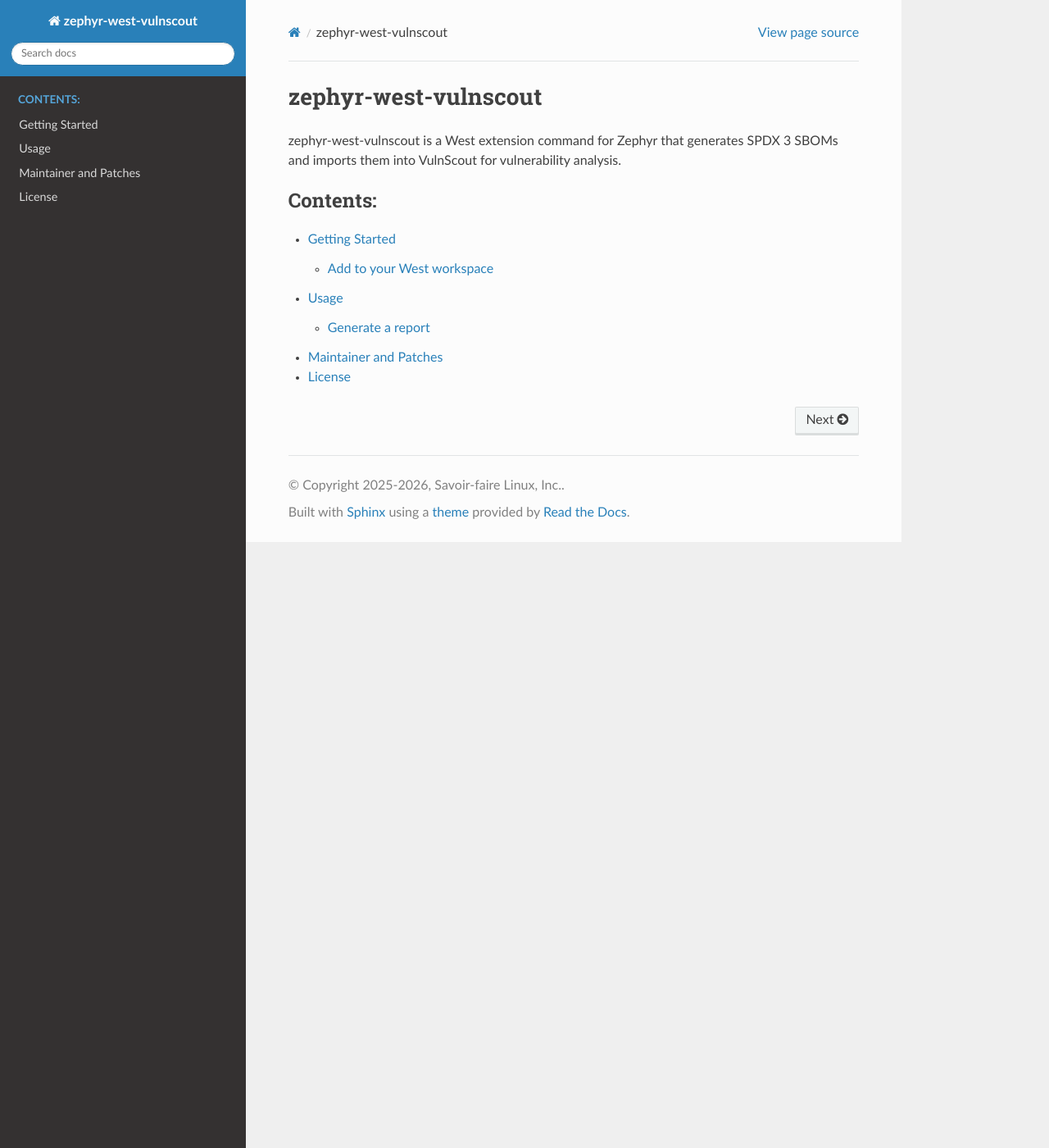
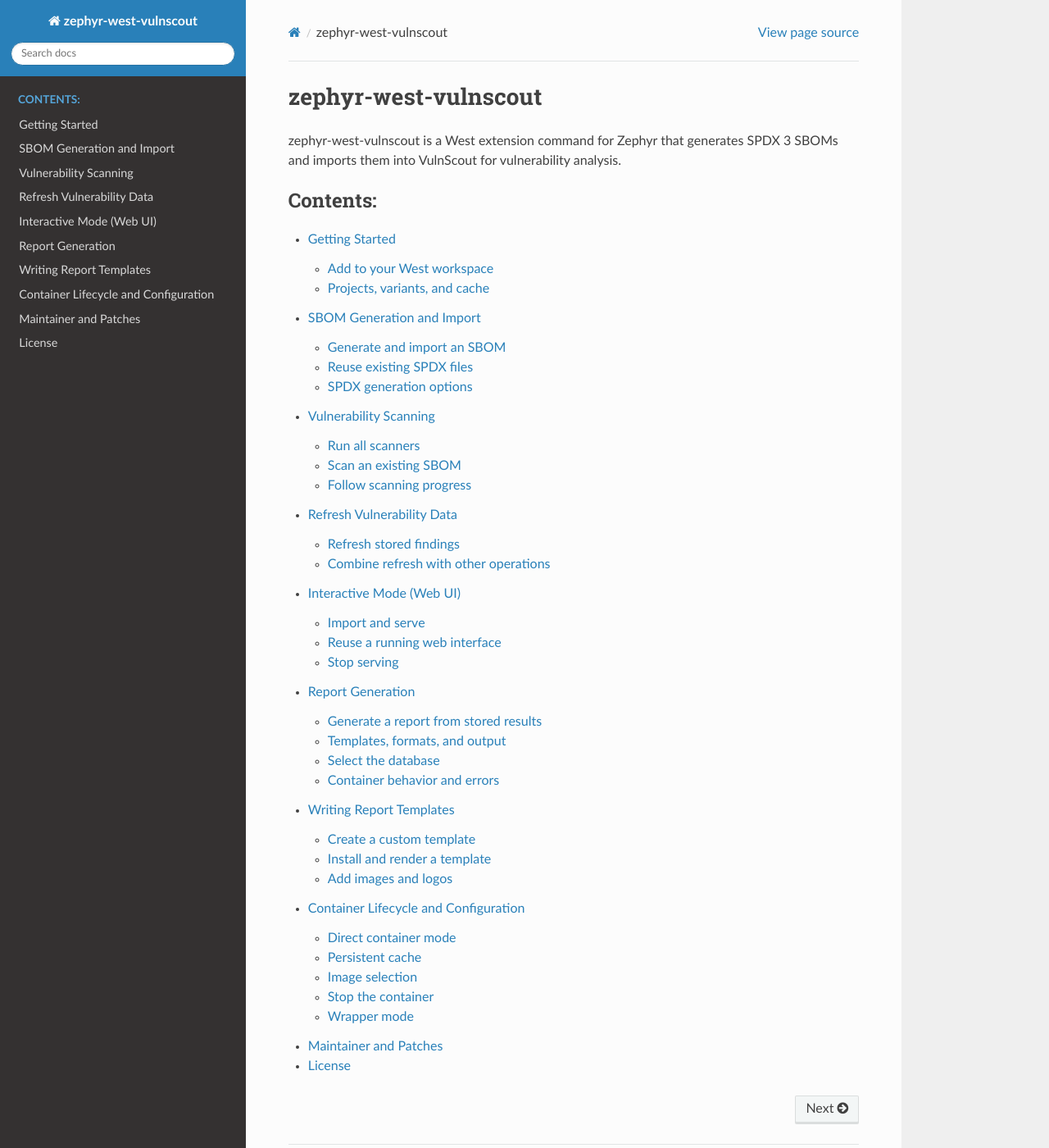
Before and after one commit to ValentinBoudevinSFL/zephyr-west-vulnscout, a Sphinx documentation site: the page built from doc/index.rst, in a window 1280 px wide and 1400 px high. Shown: the whole window at 82% size. Built offline with Sphinx 7.4.7 and the Read the Docs theme 3.1.0, drawn with Linux system fonts in a browser that asks for light colours; part of the change alters nothing that is shown.

Commit message:
Organize documentation by feature
Replace the Usage page with top-level guides for SBOM generation,
scanning, data refresh, the web interface, reports, templates, and
container lifecycle and configuration.

Move shared project, variant, and cache guidance to Getting Started.
Preserve workflow examples and cross-link related feature guides.
Document custom templates and persistent image assets.

Co-authored-by: Copilot <223556219+Copilot@users.noreply.github.com>
Signed-off-by: ValentinBoudevinSFL <valentin.boudevin@savoirfairelinux.com>

````diff
--- a/doc/getting-started.md
+++ b/doc/getting-started.md
@@ -21,3 +21,14 @@ Then update and verify command availability:
 west update zephyr-west-vulnscout
 west help vulnscout
 ```
+
+## Projects, variants, and cache
+
+Run the feature guide examples from your Zephyr workspace root. Always pass
+the same `--project` and `--variant` when continuing a workflow. Omitting them
+selects `default/default`; the command does not infer them from the build
+directory. The guides use project `zephyr_demo` and variant `mbedtls_native_sim`.
+
+The build directory also selects the default persistent cache. When reusing
+an existing container, check its cache location as described in
+[Container Lifecycle and Configuration](usage/container-configuration.md).
--- a/doc/index.rst
+++ b/doc/index.rst
@@ -9,6 +9,12 @@ SPDX 3 SBOMs and imports them into VulnScout for vulnerability analysis.
    :caption: Contents:
 
    getting-started
-   usage
+   usage/sbom-generation
+   usage/vulnerability-scanning
+   usage/vulnerability-data
+   usage/interactive-mode
+   usage/reports
+   usage/templates
+   usage/container-configuration
    maintainer-and-patches
    license
--- a/doc/usage.md
+++ /dev/null
@@ -1,167 +0,0 @@
-# Usage
-
-From your Zephyr workspace root:
-
-```sh
-ZEPHYR_BASE="$PWD/zephyr" west vulnscout \
-  -d demo/mbedtls_sbom/build \
-  --project default \
-  --variant zephyr_demo \
-  --serve
-```
-
-In direct mode, VulnScout data is persisted on the host by mounting
-`<build-dir>/../.vulnscout/cache` to `/cache/vulnscout` in the container. For
-example with `-d demo/mbedtls_sbom/build`, the database is stored at
-`demo/mbedtls_sbom/.vulnscout/cache/vulnscout.db`.
-
-Generate the SBOM, run all vulnerability scanners, and start the web interface:
-
-```sh
-ZEPHYR_BASE="$PWD/zephyr" west vulnscout \
-  -d demo/mbedtls_sbom/build \
-  --container-engine podman \
-  --project zephyr_demo \
-  --variant mbedtls_native_sim \
-  --perform-scan --serve
-```
-
-Build the application with `CONFIG_BUILD_OUTPUT_META=y` first. Open
-http://localhost:7275/ to follow scanning progress. `--perform-scan` passes
-`--perform-scans all` to VulnScout in both direct container and wrapper modes.
-Without this flag, the command imports the SBOM without requesting a full
-scan, except for the refresh-only mode described below.
-Full scans may require network access and scanner credentials.
-Do not start a second web server if one is already running in the container.
-
-If SPDX files already exist and you only want to import them:
-
-```sh
-ZEPHYR_BASE="$PWD/zephyr" west vulnscout \
-  -d demo/mbedtls_sbom/build \
-  --no-generate \
-  --project default \
-  --variant zephyr_demo \
-  --serve
-```
-
-Refresh stored vulnerability data and open the web interface without generating
-or importing another SBOM:
-
-```sh
-west vulnscout -d demo/mbedtls_sbom/build \
-  --container-engine podman \
-  --vulnscout-image sfl:custom \
-  --project zephyr_demo --variant mbedtls_native_sim \
-  --refresh-vulnerability-data --serve
-```
-
-Omit `--serve` if the web server is already running. The build directory
-selects the persistent cache; SPDX files are not required for this mode.
-This refreshes stored EPSS, NVD, EUVD, and GHSA data; it does not rerun
-vulnerability scanners. Combine with `--perform-scan` to generate and import
-an SBOM, scan it, and enrich the newly encountered vulnerabilities instead.
-
-Always pass the same `--project` and `--variant` when continuing a workflow.
-Omitting them selects `default/default`; `--serve` alone still generates and
-imports an SBOM rather than acting as a view-only command.
-
-## Generate a report
-
-After importing and scanning a project, generate a report from its stored data:
-
-```sh
-west vulnscout report -d demo/mbedtls_sbom/build \
-  --container-engine podman \
-  --project zephyr_demo --variant mbedtls_native_sim \
-  --template summary.adoc --format html \
-  --output-dir demo/mbedtls_sbom/reports
-```
-
-This writes `summary.adoc.html` on the host. Use `--format pdf` for
-`summary.adoc.pdf`, or omit `--format` to retain the template's native format.
-The default template is `summary.adoc`; other installed templates include
-`all_assessments.adoc`. Templates must be installed names, not host paths.
-Conversion to HTML/PDF requires an `.adoc` template and the corresponding
-conversion tools in the VulnScout image.
-
-The default output directory is `<build-dir>/vulnscout-reports`. The build
-directory selects the same persistent cache as a scan; no SPDX files are needed.
-Use the same `--project`, `--variant`, and, if applicable,
-`--vulnscout-data-dir` as the original import. Reporting refuses a container
-mounted to a different cache rather than exporting another database.
-
-Reports use direct Docker/Podman mode; `--vulnscout-cmd` is not supported for this
-action. A running web server is reused without restarting it. The command does
-not generate/import SBOMs, refresh vulnerability data, or run scanners, and
-rejects options requesting those operations. `--stop-after-run` remains
-available. An unavailable report command, template, or converter causes an
-error instead of returning an old output file.
-
-For a custom Jinja2/AsciiDoc template named `my-report.adoc`, install it in the
-container's persistent template directory first:
-
-```sh
-podman exec vulnscout mkdir -p /cache/vulnscout/templates
-podman cp my-report.adoc vulnscout:/cache/vulnscout/templates/my-report.adoc
-```
-
-Then select it by filename. Replace `/path/to/existing/cache` with the host
-directory mounted at `/cache/vulnscout` in that container:
-
-```sh
-west vulnscout report -d demo/mbedtls_sbom/build \
-  --container-engine podman \
-  --vulnscout-data-dir /path/to/existing/cache \
-  --project zephyr_demo --variant mbedtls_native_sim \
-  --template my-report.adoc --format html --output-dir reports
-```
-
-The generated report is `reports/my-report.adoc.html`.
-
-Stop the VulnScout container cleanly after task completion:
-
-```sh
-ZEPHYR_BASE="$PWD/zephyr" west vulnscout \
-  -d demo/mbedtls_sbom/build \
-  --no-generate \
-  --project default \
-  --variant zephyr_demo \
-  --stop-after-run
-```
-
-Stop the container immediately:
-
-```sh
-west vulnscout stop
-```
-
-The existing `west vulnscout --stop` syntax remains supported. Both forms
-accept `--container-engine`, `--container-name`, and `--vulnscout-cmd`;
-neither requires a build directory. Stopping removes the container, but
-preserves its host-mounted data.
-
-Optional wrapper mode (instead of direct container exec):
-
-```sh
-ZEPHYR_BASE="$PWD/zephyr" west vulnscout \
-  -d demo/mbedtls_sbom/build \
-  --project default \
-  --variant zephyr_demo \
-  --vulnscout-cmd /home/vboudevin/Documents/vs/vulnscout/vulnscout \
-  --vulnscout-image sfl:custom \
-  --serve --dev
-```
-
-`--vulnscout-image` is interpreted as `repo[:tag]`. If the tag is omitted,
-the command uses `VULNSCOUT_VERSION` (or `VULNSCOT_VERSION`), defaulting to
-`v0.23`. The default image is `docker.io/sflinux/vulnscout:v0.23`.
-
-Use `--vulnscout-data-dir /path/to/data` to override the default data location.
-
-The command generates SPDX 3.1 SBOM files with west spdx and then imports all
-matching files from the SPDX output directory:
-
-- *.jsonld
-- *.spdx.json
-- *.spdx
--- /dev/null
+++ b/doc/usage/container-configuration.md
@@ -0,0 +1,81 @@
+# Container Lifecycle and Configuration
+
+## Direct container mode
+
+By default, the extension runs VulnScout through `docker exec` or `podman exec`.
+It reuses a running container, starts a stopped container, or creates one if
+needed.
+
+Use `--container-engine {auto,docker,podman}` to select the engine. Auto mode
+prefers Podman, then Docker. `--container-name NAME` changes the default
+container name, `vulnscout`. Newly created containers publish port 7275.
+
+## Persistent cache
+
+In direct mode, newly created containers mount
+`<build-dir>/../.vulnscout/cache` to `/cache/vulnscout`. For example, with
+`-d demo/mbedtls_sbom/build`, the database is stored at
+`demo/mbedtls_sbom/.vulnscout/cache/vulnscout.db`.
+
+Use `--vulnscout-data-dir /path/to/data` to override the host cache location.
+
+An existing container keeps its original mount. Inspect it with:
+
+```sh
+podman inspect vulnscout \
+  --format '{{range .Mounts}}{{if eq .Destination "/cache/vulnscout"}}{{.Source}}{{end}}{{end}}'
+```
+
+Use that host path as `--vulnscout-data-dir` when continuing the workflow.
+Imports and refreshes warn if an existing container uses a different cache;
+report generation refuses the mismatch.
+
+## Image selection
+
+`--vulnscout-image` is interpreted as `repo[:tag]`. If the tag is omitted, the
+command uses `VULNSCOUT_VERSION` (or the legacy `VULNSCOT_VERSION`), defaulting
+to `v0.23`. The default image is `docker.io/sflinux/vulnscout:v0.23`.
+
+For example, add `--vulnscout-image sfl:custom` when creating a container from
+a locally built image. Reusing an existing container does not replace its image.
+
+## Stop the container
+
+Stop and remove the container immediately:
+
+```sh
+west vulnscout stop --container-engine podman
+```
+
+The existing `west vulnscout --stop` syntax remains supported. Both forms
+accept `--container-engine`, `--container-name`, and `--vulnscout-cmd`;
+neither requires a build directory. Stopping preserves host-mounted data.
+
+To stop the container after a successful one-shot import:
+
+```sh
+west vulnscout -d demo/mbedtls_sbom/build \
+  --container-engine podman --no-generate \
+  --project zephyr_demo --variant mbedtls_native_sim \
+  --stop-after-run
+```
+
+`--stop-after-run` also works with refresh and report operations, but cannot
+be combined with `--serve`. Do not stop a shared container without coordinating
+with its other users.
+
+## Wrapper mode
+
+Use the VulnScout wrapper script instead of direct container execution:
+
+```sh
+ZEPHYR_BASE="$PWD/zephyr" west vulnscout \
+  -d demo/mbedtls_sbom/build \
+  --project zephyr_demo --variant mbedtls_native_sim \
+  --vulnscout-cmd /path/to/vulnscout \
+  --vulnscout-image sfl:custom \
+  --serve --dev
+```
+
+`--dev` is supported only in wrapper mode. The `report` action requires direct
+container mode and rejects `--vulnscout-cmd`.
--- /dev/null
+++ b/doc/usage/interactive-mode.md
@@ -0,0 +1,40 @@
+# Interactive Mode (Web UI)
+
+## Import and serve
+
+Generate and import an SBOM, then serve the web interface:
+
+```sh
+ZEPHYR_BASE="$PWD/zephyr" west vulnscout \
+  -d demo/mbedtls_sbom/build \
+  --container-engine podman \
+  --project zephyr_demo --variant mbedtls_native_sim \
+  --serve
+```
+
+Open http://localhost:7275/ and select project `zephyr_demo`, variant
+`mbedtls_native_sim`.
+
+`--serve` alone still generates and imports an SBOM; it is not a view-only
+command. Use `--no-generate --serve` to import existing SPDX files instead.
+Add `--perform-scan` to request a full vulnerability scan as well.
+
+To refresh existing data without another import, use
+[`--refresh-vulnerability-data --serve`](vulnerability-data.md).
+
+## Reuse a running web interface
+
+If the container is already serving the interface, omit `--serve` from import,
+scan, and refresh commands. Do not start a second web server in the same
+container. Report generation also reuses the container without restarting the
+web server.
+
+## Stop serving
+
+In direct container mode, pressing Ctrl+C while `--serve` is running stops the
+VulnScout container before exiting, including its other services. Do not stop
+a shared container without coordinating with its other users.
+
+`--serve` cannot be combined with `--stop-after-run`. See
+[Container Lifecycle and Configuration](container-configuration.md) for explicit
+stop commands and wrapper mode.
--- /dev/null
+++ b/doc/usage/reports.md
@@ -0,0 +1,54 @@
+# Report Generation
+
+## Generate a report from stored results
+
+After importing and scanning a project, generate a report from its stored data:
+
+```sh
+west vulnscout report -d demo/mbedtls_sbom/build \
+  --container-engine podman \
+  --project zephyr_demo --variant mbedtls_native_sim \
+  --template summary.adoc --format html \
+  --output-dir demo/mbedtls_sbom/reports
+```
+
+This writes `summary.adoc.html` on the host. Reporting does not generate/import
+SBOMs, refresh vulnerability data, or run scanners. Options requesting those
+operations are rejected.
+
+## Templates, formats, and output
+
+| Option | Purpose |
+| --- | --- |
+| `--template NAME` | Select an installed template; the default is `summary.adoc`. |
+| `--format {html,pdf}` | Convert an AsciiDoc template to HTML or PDF. |
+| `--output-dir PATH` | Select the host directory; the default is `<build-dir>/vulnscout-reports`. |
+
+Without `--format`, the report retains the template's native format. For
+`summary.adoc`, the output filenames are `summary.adoc`, `summary.adoc.html`,
+or `summary.adoc.pdf`.
+
+Conversion requires an `.adoc` template and the corresponding conversion tools
+in the VulnScout image. Other installed templates include
+`all_assessments.adoc`. For your own templates and images, see
+[Writing Report Templates](templates.md).
+
+## Select the database
+
+The build directory selects the same default persistent cache as a scan; no
+SPDX files are needed. Use the same `--project`, `--variant`, and, if applicable,
+`--vulnscout-data-dir` as the original import.
+
+Reporting refuses a container mounted to a different cache rather than
+exporting another database. See
+[Container Lifecycle and Configuration](container-configuration.md) for
+inspecting the host mount.
+
+## Container behavior and errors
+
+Reports use direct Docker/Podman mode; `--vulnscout-cmd` is not supported for
+this action. A running web server is reused without restarting it.
+`--stop-after-run` remains available.
+
+An unavailable report command, template, or converter causes an error instead
+of returning an old output file.
--- /dev/null
+++ b/doc/usage/sbom-generation.md
@@ -0,0 +1,49 @@
+# SBOM Generation and Import
+
+## Generate and import an SBOM
+
+Build the application with `CONFIG_BUILD_OUTPUT_META=y` first, then run:
+
+```sh
+ZEPHYR_BASE="$PWD/zephyr" west vulnscout \
+  -d demo/mbedtls_sbom/build \
+  --project zephyr_demo --variant mbedtls_native_sim
+```
+
+By default, the command generates SPDX 3.0 SBOMs using `west spdx` and imports
+the matching files from `<build-dir>/spdx`:
+
+- `*.jsonld`
+- `*.spdx.json`
+- `*.spdx`
+
+Importing does not request a full vulnerability scan. See
+[Vulnerability Scanning](vulnerability-scanning.md) to run the scanners too.
+
+## Reuse existing SPDX files
+
+Skip generation and import files already present in the SPDX directory:
+
+```sh
+west vulnscout -d demo/mbedtls_sbom/build \
+  --no-generate --spdx-dir demo/mbedtls_sbom/build/spdx \
+  --project zephyr_demo --variant mbedtls_native_sim
+```
+
+Use `--spdx-file /path/to/file.jsonld` to select an explicit file. Repeat the
+option for companion documents; when explicit files are supplied, directory
+discovery is skipped. Import all West companion documents together to retain
+their cross-document relationships.
+
+## SPDX generation options
+
+| Option | Purpose |
+| --- | --- |
+| `--spdx-dir PATH` | Change the generation/import directory. |
+| `--spdx-version {3.0,3.1}` | Select the SPDX version; the default is 3.0. |
+| `--namespace-prefix PREFIX` | Pass a namespace prefix to `west spdx`. |
+| `--include-sdk` | Include the SDK in SPDX generation. |
+| `--analyze-includes` | Analyze included header files during generation. |
+
+SPDX 3.1 requires `spdx-python-model` bindings for `v3_1`. If generation fails
+with 3.1 selected, the extension warns and retries with SPDX 3.0.
--- /dev/null
+++ b/doc/usage/templates.md
@@ -0,0 +1,76 @@
+# Writing Report Templates
+
+## Create a custom template
+
+Reports use Jinja2 templates. For example, save this as `my-report.adoc`:
+
+```jinja
+= Custom Zephyr Report
+Generated: {{ export_date }}
+
+== Components
+{% for package in packages.values() %}
+* {{ package.name | escape_adoc }} - {{ package.version | escape_adoc }}
+{% endfor %}
+
+== Vulnerabilities
+{% for vuln in unfiltered_vulnerabilities.values() %}
+* {{ vuln.id }}: {{ vuln.description | escape_adoc }}
+{% endfor %}
+```
+
+`unfiltered_vulnerabilities` contains all vulnerabilities in the selected
+project/variant scope. `vulnerabilities` contains only those retained by the
+report's assessment/date/EPSS filtering.
+
+See VulnScout's
+[Writing Report Templates](https://vulnscout.readthedocs.io/en/latest/templates.html)
+for the full template variables, filters, and helpers.
+
+## Install and render a template
+
+Install the custom template in the running container's persistent directory:
+
+```sh
+podman exec vulnscout mkdir -p /cache/vulnscout/templates
+podman cp my-report.adoc vulnscout:/cache/vulnscout/templates/my-report.adoc
+```
+
+Then select it by filename. Replace `/path/to/existing/cache` with the host
+directory mounted at `/cache/vulnscout` in that container:
+
+```sh
+west vulnscout report -d demo/mbedtls_sbom/build \
+  --container-engine podman \
+  --vulnscout-data-dir /path/to/existing/cache \
+  --project zephyr_demo --variant mbedtls_native_sim \
+  --template my-report.adoc --format html --output-dir reports
+```
+
+The generated report is `reports/my-report.adoc.html`. `--template` accepts an
+installed filename, not a host path. See
+[Report Generation](reports.md) for formats and output options.
+
+## Add images and logos
+
+Install assets in the persistent template asset directory:
+
+```sh
+podman exec vulnscout mkdir -p /cache/vulnscout/templates/assets
+podman cp logo.png vulnscout:/cache/vulnscout/templates/assets/logo.png
+```
+
+Reference an image in your AsciiDoc template with:
+
+```jinja
+{{ embed_image("logo.png", width=150, alt="Company logo") }}
+```
+
+Use a bare filename, not a path. `embed_image` embeds the image data so the
+report does not depend on the original host file. Supported extensions are
+`png`, `jpg`, `jpeg`, `gif`, `svg`, and `webp`.
+
+Missing assets render as empty content; `find_asset("logo.png")` can check
+availability in a template. Templates and assets stored under
+`/cache/vulnscout` persist across container replacement when the same host
+cache is reused.
--- /dev/null
+++ b/doc/usage/vulnerability-data.md
@@ -0,0 +1,31 @@
+# Refresh Vulnerability Data
+
+## Refresh stored findings
+
+Refresh vulnerability metadata without generating or importing another SBOM:
+
+```sh
+west vulnscout -d demo/mbedtls_sbom/build \
+  --container-engine podman \
+  --vulnscout-image sfl:custom \
+  --project zephyr_demo --variant mbedtls_native_sim \
+  --refresh-vulnerability-data
+```
+
+This refreshes stored EPSS, NVD, EUVD, and GHSA data; it does not rerun
+vulnerability scanners. SPDX files are not required, and `--no-generate` is
+unnecessary. The build directory selects the persistent cache.
+
+Use the same project, variant, and cache as the original import. See
+[Container Lifecycle and Configuration](container-configuration.md) for cache
+selection and existing container mounts.
+
+## Combine refresh with other operations
+
+Add `--serve` if the web server is not already running. Omit it when reusing
+an active web interface.
+
+Combine `--refresh-vulnerability-data` with `--perform-scan` to generate and
+import an SBOM, run all scanners, and enrich the newly encountered
+vulnerabilities. In that combination the command no longer skips generation
+and import.
--- /dev/null
+++ b/doc/usage/vulnerability-scanning.md
@@ -0,0 +1,45 @@
+# Vulnerability Scanning
+
+## Run all scanners
+
+Generate and import the SBOM, then request all VulnScout vulnerability scanners:
+
+```sh
+ZEPHYR_BASE="$PWD/zephyr" west vulnscout \
+  -d demo/mbedtls_sbom/build \
+  --container-engine podman \
+  --project zephyr_demo --variant mbedtls_native_sim \
+  --perform-scan
+```
+
+`--perform-scan` passes `--perform-scans all` to VulnScout in both direct
+container and wrapper modes. Without this flag, the normal workflow imports
+the SBOM without requesting a full scan.
+
+Full scans may require network access and scanner credentials. They operate on
+the imported project's selected variant.
+
+## Scan an existing SBOM
+
+Combine `--no-generate` with `--perform-scan` to import previously generated
+SPDX files and scan them without regenerating the SBOM:
+
+```sh
+west vulnscout -d demo/mbedtls_sbom/build \
+  --container-engine podman --no-generate \
+  --project zephyr_demo --variant mbedtls_native_sim \
+  --perform-scan
+```
+
+This still imports an SBOM; it is not a scan-only operation against the database.
+
+## Follow scanning progress
+
+Add `--serve` to keep the web interface available after processing. Open
+http://localhost:7275/ and select the same project and variant.
+
+See [Interactive Mode (Web UI)](interactive-mode.md) before starting a web
+server in a container that is already serving the interface.
+
+To update metadata for existing findings rather than rerun scanners, use
+[Refresh Vulnerability Data](vulnerability-data.md).
````
